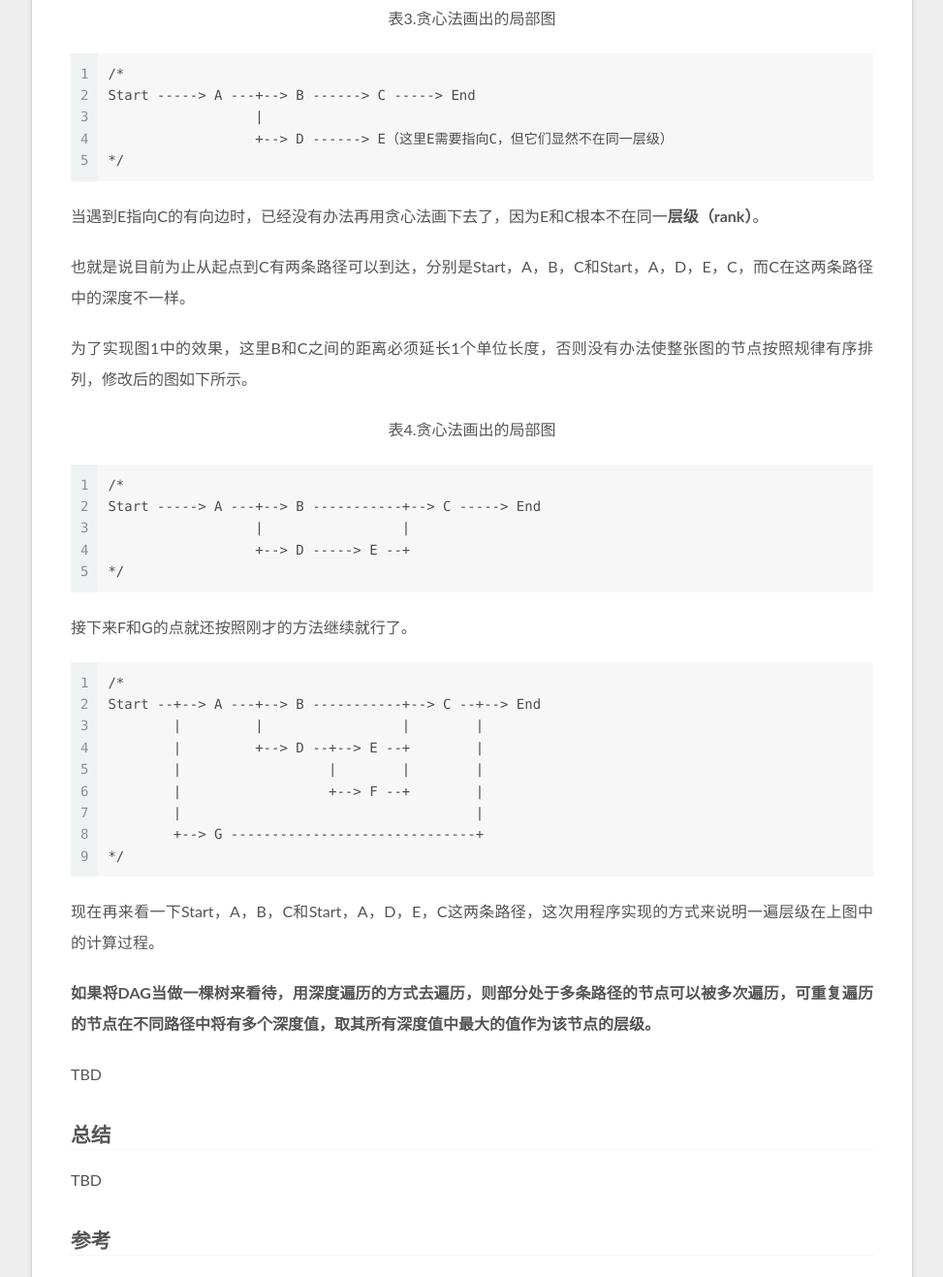
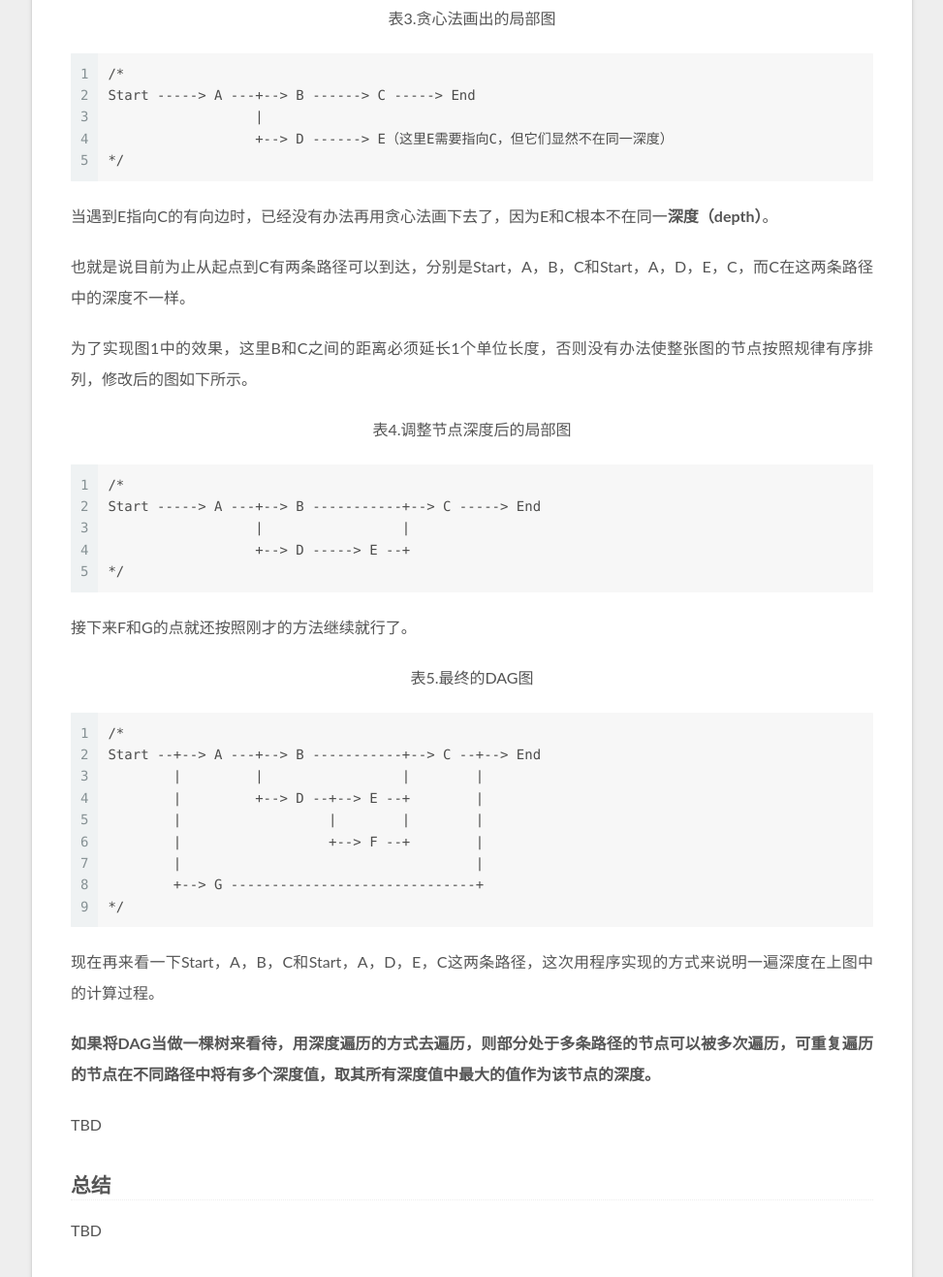
Before and after one commit to oychao/oychao.github.io, a plain HTML site: page 2019/06/08/algorithm/05_dag/index.html in a window 1280 px wide. Shown: the part 4156-5473 px from the top of the page at 97% size, without its empty margins (279-1252 px from the left). Drawn offline with nearby package versions, Linux system fonts and the light colour scheme; some packages are replaced by stand-ins of ours.

Commit message:
Site updated: 2019-06-09 00:04:03

```diff
--- a/2019/06/08/algorithm/05_dag/index.html
+++ b/2019/06/08/algorithm/05_dag/index.html
@@ -107,7 +107,7 @@
 <meta property="og:image" content="http://yoursite.com/images/DAG.jpg">
 <meta property="og:image" content="http://yoursite.com/images/DAG2.jpg">
 <meta property="og:image" content="http://yoursite.com/images/DAG3.jpg">
-<meta property="og:updated_time" content="2019-06-08T16:00:32.288Z">
+<meta property="og:updated_time" content="2019-06-08T16:03:44.522Z">
 <meta name="twitter:card" content="summary">
 <meta name="twitter:title" content="一种有向无环图的自动拓扑排序方法">
 <meta name="twitter:description" content="最近换了新的公司，在前公司的时候开发过一个流程图渲染库，当时业务中的流程图本质是就是有向无环图（Directed Acyclic Graph, DAG），不过当时实现的难点在响应式设计、交互和渲染性能上面，后续虽然产品有提自动拓扑的需求，但是那时候我早已经离职了。本以为这个坑就这样留给其他同学了，但没想到我进入新公司之后我接手的第一件活还是这个，看来跟DAG确实有一定的缘分。">
@@ -468,17 +468,19 @@ tex2jax: {inlineMath: [['$','$'], ['\\(','\\)']]}
 <p> 注意这里的线段长度都是1，目前为止并没有什么问题。我们继续往下画，很容易发现A点还有一个分支是指向D的，接下来处理这个分支，由于A已经有一个后继点B和A拥有相同的Y坐标，所以D的Y坐标需要加一，并按照刚才的做法继续往下画。</p>
 <div style="text-align: center;">表3.贪心法画出的局部图</div>
 
-<figure class="highlight plain"><table><tr><td class="gutter"><pre><span class="line">1</span><br><span class="line">2</span><br><span class="line">3</span><br><span class="line">4</span><br><span class="line">5</span><br></pre></td><td class="code"><pre><span class="line">/*</span><br><span class="line">Start -----&gt; A ---+--&gt; B ------&gt; C -----&gt; End</span><br><span class="line">                  |</span><br><span class="line">                  +--&gt; D ------&gt; E（这里E需要指向C，但它们显然不在同一层级）</span><br><span class="line">*/</span><br></pre></td></tr></table></figure>
-<p>当遇到E指向C的有向边时，已经没有办法再用贪心法画下去了，因为E和C根本不在同一<strong>层级（rank）</strong>。</p>
+<figure class="highlight plain"><table><tr><td class="gutter"><pre><span class="line">1</span><br><span class="line">2</span><br><span class="line">3</span><br><span class="line">4</span><br><span class="line">5</span><br></pre></td><td class="code"><pre><span class="line">/*</span><br><span class="line">Start -----&gt; A ---+--&gt; B ------&gt; C -----&gt; End</span><br><span class="line">                  |</span><br><span class="line">                  +--&gt; D ------&gt; E（这里E需要指向C，但它们显然不在同一深度）</span><br><span class="line">*/</span><br></pre></td></tr></table></figure>
+<p>当遇到E指向C的有向边时，已经没有办法再用贪心法画下去了，因为E和C根本不在同一<strong>深度（depth）</strong>。</p>
 <p>也就是说目前为止从起点到C有两条路径可以到达，分别是Start，A，B，C和Start，A，D，E，C，而C在这两条路径中的深度不一样。</p>
 <p>为了实现图1中的效果，这里B和C之间的距离必须延长1个单位长度，否则没有办法使整张图的节点按照规律有序排列，修改后的图如下所示。</p>
-<div style="text-align: center;">表4.贪心法画出的局部图</div>
+<div style="text-align: center;">表4.调整节点深度后的局部图</div>
 
 <figure class="highlight plain"><table><tr><td class="gutter"><pre><span class="line">1</span><br><span class="line">2</span><br><span class="line">3</span><br><span class="line">4</span><br><span class="line">5</span><br></pre></td><td class="code"><pre><span class="line">/*</span><br><span class="line">Start -----&gt; A ---+--&gt; B -----------+--&gt; C -----&gt; End</span><br><span class="line">                  |                 |</span><br><span class="line">                  +--&gt; D -----&gt; E --+</span><br><span class="line">*/</span><br></pre></td></tr></table></figure>
 <p>接下来F和G的点就还按照刚才的方法继续就行了。</p>
+<div style="text-align: center;">表5.最终的DAG图</div>
+
 <figure class="highlight plain"><table><tr><td class="gutter"><pre><span class="line">1</span><br><span class="line">2</span><br><span class="line">3</span><br><span class="line">4</span><br><span class="line">5</span><br><span class="line">6</span><br><span class="line">7</span><br><span class="line">8</span><br><span class="line">9</span><br></pre></td><td class="code"><pre><span class="line">/*</span><br><span class="line">Start --+--&gt; A ---+--&gt; B -----------+--&gt; C --+--&gt; End</span><br><span class="line">        |         |                 |        |</span><br><span class="line">        |         +--&gt; D --+--&gt; E --+        |</span><br><span class="line">        |                  |        |        |</span><br><span class="line">        |                  +--&gt; F --+        |</span><br><span class="line">        |                                    |</span><br><span class="line">        +--&gt; G ------------------------------+</span><br><span class="line">*/</span><br></pre></td></tr></table></figure>
-<p>现在再来看一下Start，A，B，C和Start，A，D，E，C这两条路径，这次用程序实现的方式来说明一遍层级在上图中的计算过程。</p>
-<p><strong>如果将DAG当做一棵树来看待，用深度遍历的方式去遍历，则部分处于多条路径的节点可以被多次遍历，可重复遍历的节点在不同路径中将有多个深度值，取其所有深度值中最大的值作为该节点的层级。</strong></p>
+<p>现在再来看一下Start，A，B，C和Start，A，D，E，C这两条路径，这次用程序实现的方式来说明一遍深度在上图中的计算过程。</p>
+<p><strong>如果将DAG当做一棵树来看待，用深度遍历的方式去遍历，则部分处于多条路径的节点可以被多次遍历，可重复遍历的节点在不同路径中将有多个深度值，取其所有深度值中最大的值作为该节点的深度。</strong></p>
 <p>TBD</p>
 <h3 id="总结"><a href="#总结" class="headerlink" title="总结"></a>总结</h3><p>TBD</p>
 <h3 id="参考"><a href="#参考" class="headerlink" title="参考"></a>参考</h3><ol>
--- a/css/main.css
+++ b/css/main.css
@@ -1843,7 +1843,7 @@ pre .javascript .function {
   width: 4px;
   height: 4px;
   border-radius: 50%;
-  background: #3822ff;
+  background: #ffff67;
 }
 .links-of-blogroll {
   margin-top: 10px;
```
